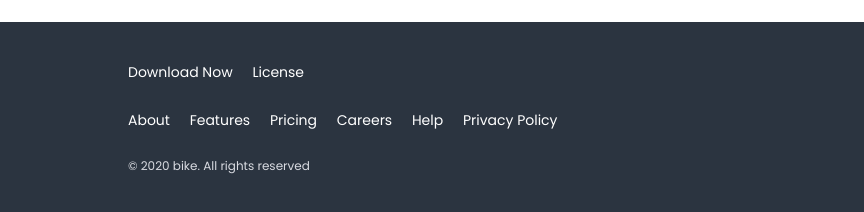
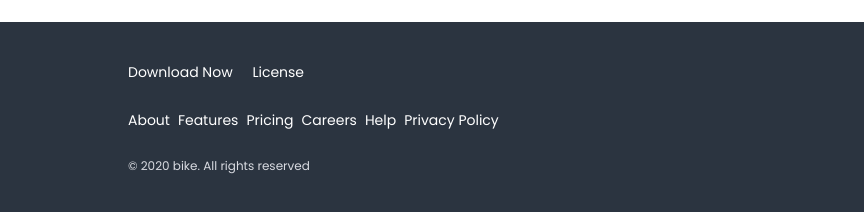
Before and after one commit to habib-676/biker-zone-wesite-daisyui, a plain HTML site: page index.html in a window 1280 px wide. Shown: the part 3152-3364 px from the top of the page, 0-864 px from the left. Drawn offline with nearby package versions, Linux system fonts and the light colour scheme.

Commit message:
footer gap adjustment

```diff
--- a/index.html
+++ b/index.html
@@ -533,7 +533,7 @@
           <a href="" class="text-sm text-[#FFFFFF]">Download Now</a>
           <a href="" class="text-sm text-[#FFFFFF]">License</a>
         </div>
-        <div class="space-x-4">
+        <div class="flex flex-wrap gap-2">
           <a href="" class="text-sm text-[#FFFFFF]">About</a>
           <a href="" class="text-sm text-[#FFFFFF]">Features</a>
           <a href="" class="text-sm text-[#FFFFFF]">Pricing</a>
```
